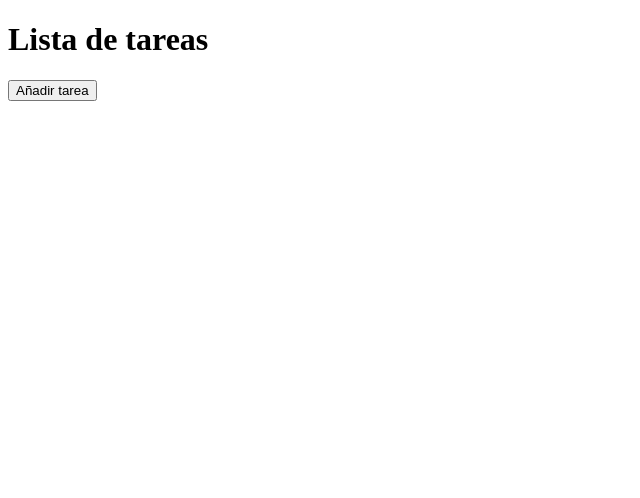
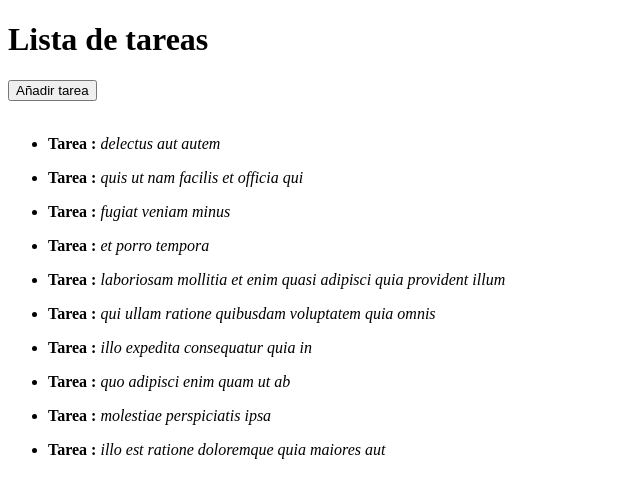
Before and after one commit to ValSaavedra/lista-tareas, a plain HTML site: page index.html in a window 1280 px wide. Shown: the whole page, without its empty margins (0-640 px from the left). Drawn offline with Linux system fonts and the light colour scheme.

Commit message:
avance agrego listas

```diff
--- a/assets/main.js
+++ b/assets/javascript/main.js
@@ -62,7 +62,9 @@ var  tareas = [
   ];
 
 
-var tareas = tareas.forEach(function(el){
-	document.write("<strong>" +"tarea : " +"</strong>" +"<i>" + el.title + "</i>" +"<br>" + "<br>");
+var diezprimeros = document.getElementById("10primeros");
+
+var listaTareas = tareas.forEach(function(el){
+	diezprimeros.innerHTML +=  "<ul><li>" + "<strong>" +"Tarea : " +"</strong>"
+	 +"<i>" + el.title + "</i>" + " </li></ul>";
 });
-document.write(tareas);
--- a/index.html
+++ b/index.html
@@ -6,35 +6,12 @@
 </head>
 <body>
 	<h1>Lista de tareas</h1>
-	<button id="nuevatarea" type="button" name="button">Añadir tarea</button>
+	<button id="nuevatarea" type="button" name="button">Añadir tarea</button><br><br>
+
+ <div id="10primeros"></div>
 
 
 
-<!--
-	<li type="circle"></li>
-	<li type="circle">Programar
-	<ul>
-		<li type="square">Javascript</li>
-		<li type="square">Ruby</li>
-		<li type="square">Java</li>
-	</ul>
-	</li>
-
-    <li type="circle">Enseñar</li>
-
-</ul>
-<h2>3 Sueños que tengo</h2>
-
-<ol>
-  <li>Viajar por el mundo</li>
-  <li>Ver a Laboratoria en todos los países</li>
-  <li>Que todas aprendan a codear</li>
-</ol>
-
--->
-
-
-	<label for="tarea"></label>
-	<script src="assets/js/main.js"></script>
+	<script src="assets/javascript/main.js"></script>
 </body>
 </html>
```
